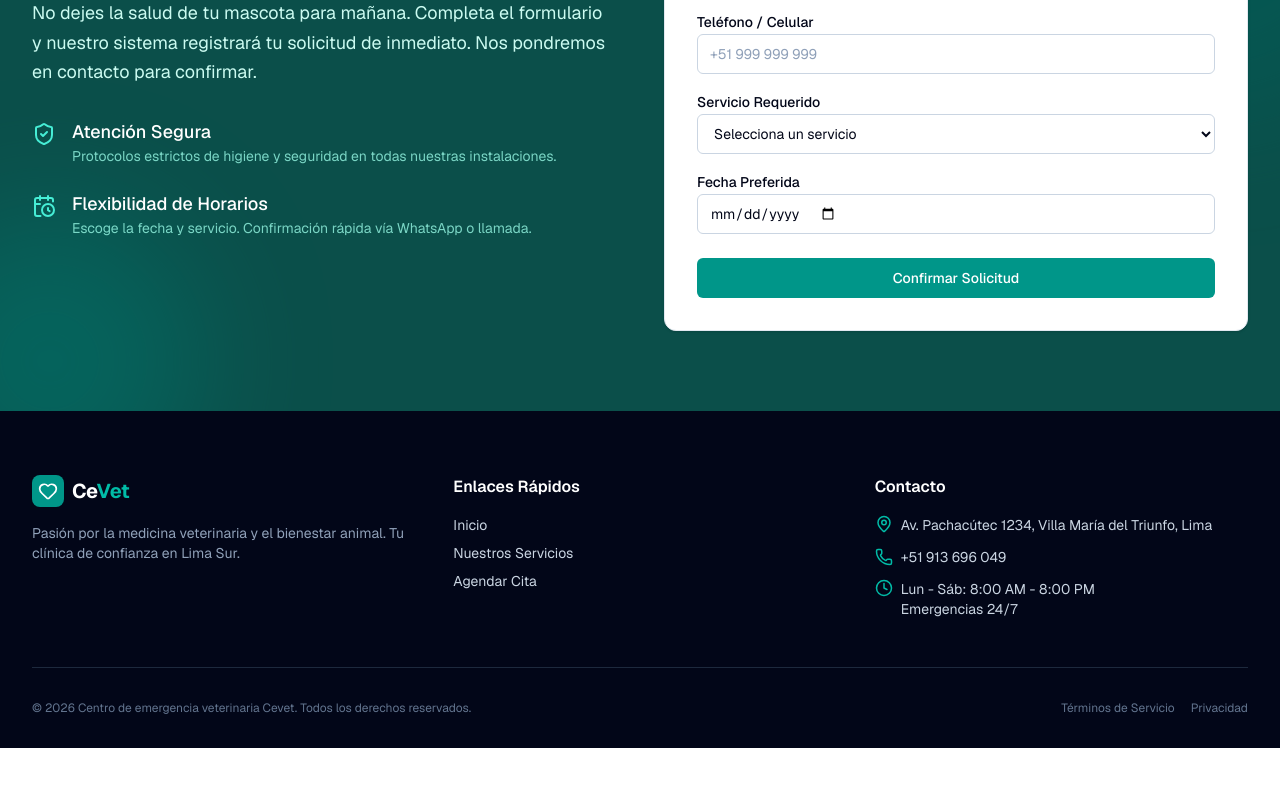
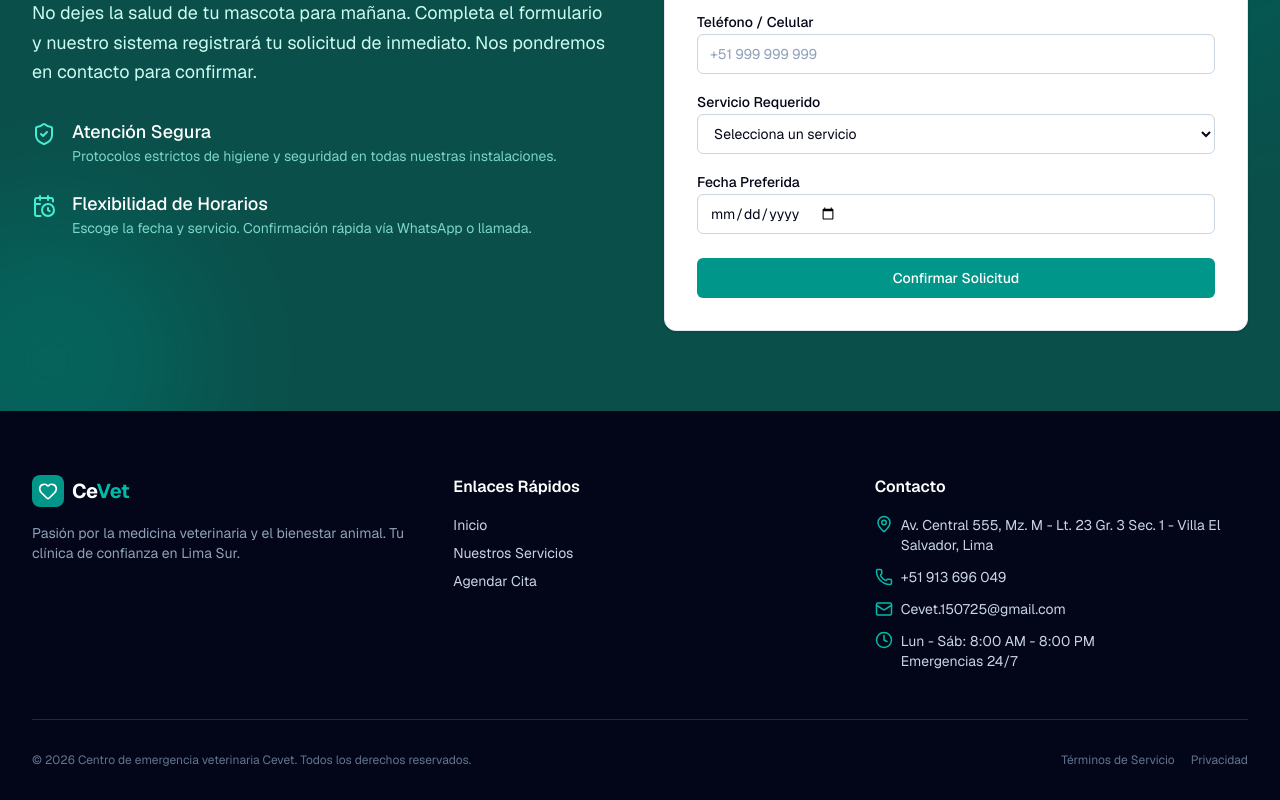
Before and after one commit to devchristopheruxuidesigner-design/veterinary-cevet-frontend, a Next.js app: page / in a window 1280 px wide. Shown: the part 2178-2978 px from the top of the page. Before the commit the page ends 2926 px from the top, so only its background shows below. Built offline with nearby package versions, Linux system fonts and the light colour scheme.

Commit message:
Actualización de dirección y mail

```diff
--- a/src/app/page.js
+++ b/src/app/page.js
@@ -15,7 +15,8 @@ import {
   ChevronRight,
   Clock,
   ShieldCheck,
-  Award
+  Award,
+  Mail
 } from 'lucide-react';
 
 // --- UTILIDADES Y COMPONENTES SIMULANDO SHADCN/UI ---
@@ -445,11 +446,15 @@ const Footer = () => {
             <ul className="space-y-3 text-sm">
               <li className="flex items-start">
                 <MapPin size={18} className="mr-2 text-teal-500 shrink-0" />
-                <span>Av. Pachacútec 1234, Villa María del Triunfo, Lima</span>
+                <span>Av. Central 555, Mz. M - Lt. 23 Gr. 3 Sec. 1 - Villa El Salvador, Lima</span>
               </li>
               <li className="flex items-center">
                 <Phone size={18} className="mr-2 text-teal-500 shrink-0" />
                 <span>+51 913 696 049</span>
+              </li>
+              <li className="flex items-center">
+                <Mail size={18} className="mr-2 text-teal-500 shrink-0" />
+                <span>Cevet.150725@gmail.com</span>
               </li>
               <li className="flex items-start">
                 <Clock size={18} className="mr-2 text-teal-500 shrink-0" />
```
